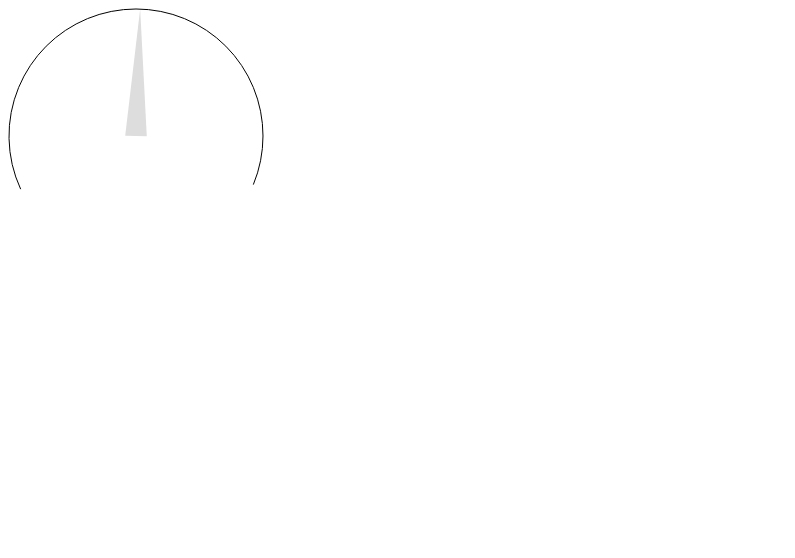
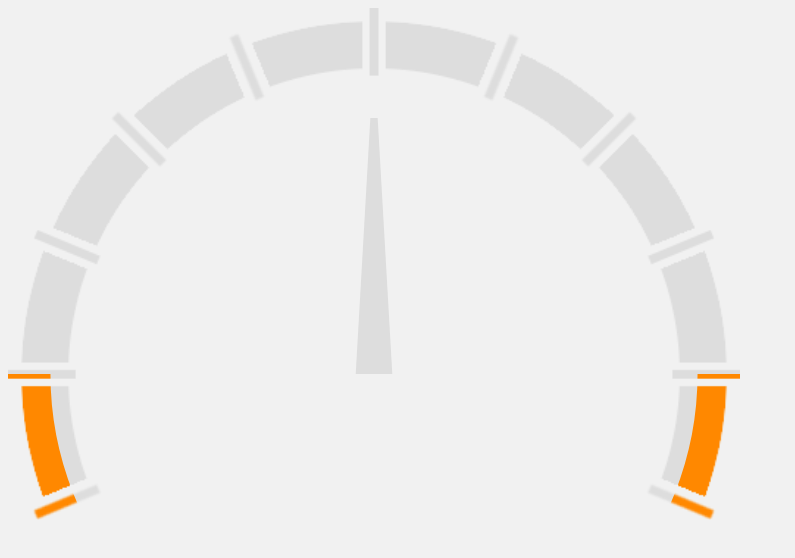
Before and after one commit to nathanfaucett/Speedometer, a website: page index.html in a window 1280 px wide. Shown: the whole page, without its empty margins (0-795 px from the left). Drawn offline with Linux system fonts and the light colour scheme.

Commit message:
added image, fixed delta time on stop and start

```diff
--- a/index.html
+++ b/index.html
@@ -15,7 +15,7 @@
 
     </head>
 
-    <body>
+    <body style="background: #f1f1f1;">
 
 		<div id="speedometer"></div>
 
@@ -23,8 +23,7 @@
 		<script type="text/javascript">
       var speedometer = new Speedometer({
         id: "speedometer",
-        width: 256,
-        height: 256,
+        height: 512,
         value: 50,
         total: 100
       });
--- a/index.js
+++ b/index.js
@@ -1,5 +1,6 @@
 (function speedometer(window, document, undefined) {
     var performance = window.performance || {},
+        RATIO = 1.4310344827586208,
         RATE = 1000 / 60,
         START_MS, now;
 
@@ -43,12 +44,24 @@
         window.clearTimeout
     );
 
+    function loadImage(src, callback) {
+        var image = new Image();
+
+        image.onload = function() {
+            callback(null, image);
+        };
+        image.error = function() {
+            callback(new Error("404 Not found"));
+        };
+
+        image.src = src;
+    }
+
     /*
      * Speedometer(options Object)
      *   options {
      *     id: String (document id selector) uses getElementById to find, defaults to "speedometer"
-     *     width: Number width of speedometer, defaults to 256
-     *     height: Number height of speedometer, defaults to 256
+     *     height: Number height of speedometer, defaults to 256 width based off height to maintain ratio
      *     total: max number the speedometer can be, defaults to 100
      *   }
      */
@@ -58,31 +71,45 @@
 
         this.element = document.getElementById((typeof(options.id) === "string" ? options.id : "speedometer"));
 
-        this.width = (options.width = +options.width) ? options.width : 256;
         this.height = (options.height = +options.height) ? options.height : 256;
+        this.width = this.height * RATIO | 0;
+
+        this.backgroundColor = typeof(options.backgroundColor) === "string" ? options.backgroundColor : "#ddd";
+        this.barColor = typeof(options.barColor) === "string" ? options.barColor : "#ff8800";
 
         this.canvas = null;
         this.ctx = null;
 
         this.total = ((options.total = +options.total) && options.total > 0) ? options.total : 100;
         this.value = 0;
-        this.percent = 0.0;
-        this.current = 0.0;
-        this.difference = 0.0;
+
+        this.diff = 0;
+        this.dir = 1;
+        this.to = 0;
+        this.from = 0;
+        this.current = 0;
+
+        this.startAngle = Math.PI * 0.875;
+        this.currentStartAngle = this.startAngle;
+        this.currentEndAngle = this.startAngle + (Math.PI * 1.125);
+
+        this.arrowStartAngle = Math.PI * -0.63;
+        this.arrowAngle = 0;
 
         this.dt = 1 / 60;
+        this._current = 0;
 
+        this._image = null;
         this._run = false;
         this._requestId = null;
 
         var _this = this,
-            current = 0,
-            last = -1 / 60;
+            last = 0;
 
         this._update = function _update() {
-            last = current;
-            current = now();
-            _this.dt = (current - last) * 0.001;
+            last = _this._current;
+            _this._current = now();
+            _this.dt = (_this._current - last) * 0.001;
 
             _this.draw();
 
@@ -91,31 +118,50 @@
             }
         }
 
-        return this.init(((options.value = +options.value) && options.value > 0) ? (options.value <= this.total ? options.value : this.total) : 0);
+        return this.init(
+            ((options.value = +options.value) && options.value > 0) ? (options.value <= this.total ? options.value : this.total) : 0
+        );
     }
 
     Speedometer.prototype.init = function(value) {
-        var canvas = document.createElement("canvas"),
+        var _this = this,
+            canvas = document.createElement("canvas"),
             ctx = canvas.getContext("2d");
 
         canvas.width = this.width;
         canvas.height = this.height;
 
         ctx.translate(this.width * 0.5, this.height * 0.5);
-        ctx.scale(1, -1);
 
         this.canvas = canvas;
         this.ctx = ctx;
 
         this.element.appendChild(canvas);
 
-        this.set(value);
+        loadImage("./img/speedometer.png", function(err, image) {
+
+            _this._image = image;
+            _this.set(value);
+        });
+
+        return this;
+    };
+
+    Speedometer.prototype.clear = function() {
+        var canvas = this.canvas;
+
+        this.element = null;
+        this.ctx = null;
+        this.canvas = null;
+
+        canvas.parentNode.removeChild(canvas);
 
         return this;
     };
 
     Speedometer.prototype.start = function() {
         if (!this._requestId) {
+            this._current = now();
             this._run = true;
             this._update();
         }
@@ -137,14 +183,23 @@
      */
     Speedometer.prototype.set = function(value) {
         var total = this.total,
-            prev = this.value;
+            prev = this.value,
+            diff;
 
         value = +value;
         value = value < 0 ? 0 : (value > total ? total : value);
 
         this.value = value;
-        this.percent = value / total;
-        this.difference = (value - prev) / total;
+
+        this.to = value / total;
+        this.from = prev / total;
+        diff = this.to - this.from;
+
+        this.diff = diff;
+        this.dir = diff < 0 ? -1 : 1;
+        this.current = this.from;
+
+        console.log(this.current);
 
         this.start();
 
@@ -153,48 +208,91 @@
 
     Speedometer.prototype.draw = function() {
         var ctx = this.ctx,
-            radius = (this.height - 2) * 0.5;
+            dt = this.dt,
+            w = this.width,
+            h = this.height,
+            hw = w * 0.5,
+            hh = h * 0.5,
+            image = this._image,
+            current = 0;
 
-        this.current += this.difference * this.dt;
-        if (this.current >= this.difference) this.stop();
+        console.log(this.current, this.diff, dt);
 
-        ctx.clearRect(-this.width * 0.5, -this.height * 0.5, this.width, this.height);
+        this.current += this.diff * dt;
+        current = this.current;
 
-        this.drawArrow();
+        console.log(this.current, this.diff, dt);
+
+        if (this.dir === 1) {
+            if (current >= this.to) this.stop();
+        } else {
+            if (current <= this.to) this.stop();
+        }
+
+        ctx.clearRect(-hw, -hh, w, h);
 
         ctx.save();
 
-        ctx.beginPath();
-        ctx.arc(0, 0, radius, Math.PI * -0.125, Math.PI * -0.8625, false);
-        ctx.stroke();
+        ctx.drawImage(image, 0, 0, image.width, image.height, -hw, -hh, w, h);
+        ctx.globalCompositeOperation = "source-in";
+
+        ctx.fillStyle = this.backgroundColor;
+        ctx.fillRect(-hw, -hh, w, h);
+
+        ctx.globalCompositeOperation = "source-atop";
+
+        drawBar(this, ctx, dt, w, h);
+
+        ctx.globalCompositeOperation = "source-over";
+
+        drawArrow(this, ctx, dt, w, h);
 
         ctx.restore();
 
         return this;
     };
 
-    Speedometer.prototype.drawArrow = function() {
-        var ctx = this.ctx,
-            width = (this.width - 2) * 0.0425,
-            height = (this.height - 2) * 0.5;
+    function drawBar(_this, ctx, dt, w, h) {
+        var offset = h * 0.215,
+            lineWidth = w * 0.125,
+            r = (h * 0.9) - lineWidth,
+            x = 0,
+            y = offset;
 
         ctx.save();
 
-        ctx.fillStyle = "#ddd";
-
-        ctx.rotate((Math.PI * 0.625) - (this.current * Math.PI * 1.25));
+        ctx.strokeStyle = _this.barColor;
+        ctx.lineWidth = lineWidth;
 
         ctx.beginPath();
-        ctx.moveTo(0, height);
-        ctx.lineTo(-width, 0);
-        ctx.lineTo(width, 0);
-        ctx.closePath();
+        ctx.arc(x, y, r, 0, Math.PI, false);
+        ctx.stroke();
+
+        ctx.restore();
+    }
+
+    function drawArrow(_this, ctx, dt, w, h) {
+        var offset = h * 0.215,
+            x = 0,
+            y = offset;
+
+        ctx.save();
+
+        ctx.translate(x, y);
+        ctx.rotate(0);
+        ctx.translate(-x, -y);
+
+        ctx.fillStyle = _this.backgroundColor;
+
+        ctx.beginPath();
+        ctx.moveTo(-w * 0.025, y);
+        ctx.lineTo(w * 0.025, y);
+        ctx.lineTo(w * 0.005, y - h * 0.5);
+        ctx.lineTo(-w * 0.005, y - h * 0.5);
         ctx.fill();
 
         ctx.restore();
-
-        return this;
-    };
+    }
 
     window.Speedometer = Speedometer;
 
```
Also changed, not shown: img/speedometer.png (added), 1 other file.
